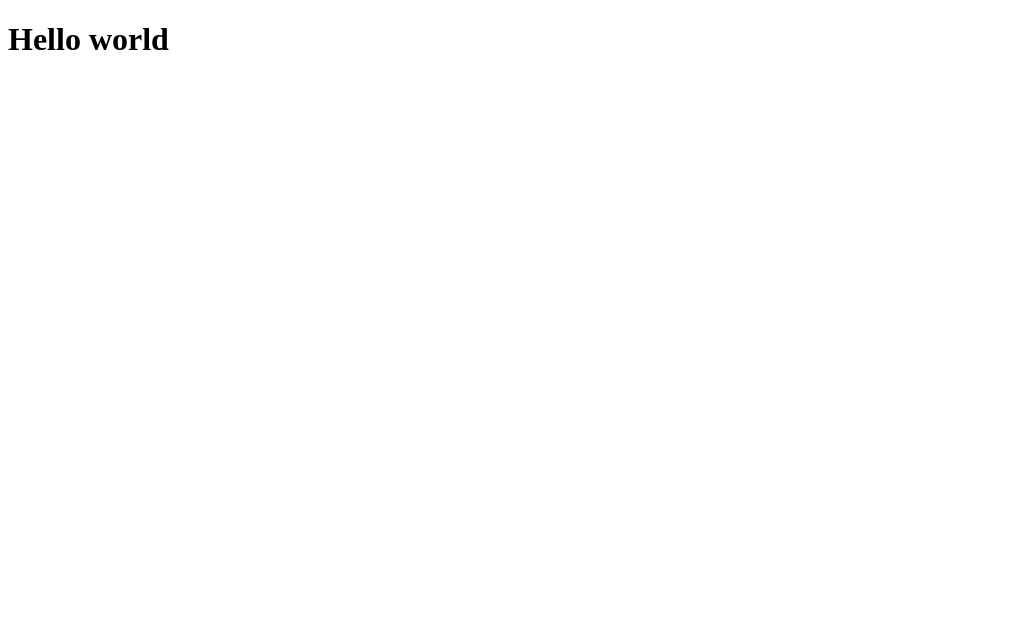
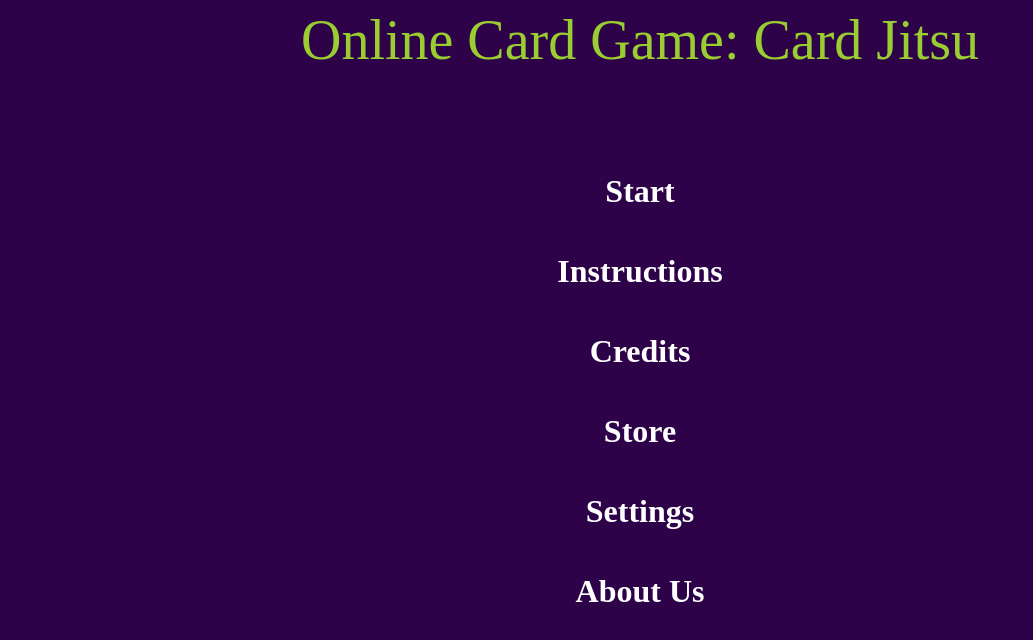
Before and after one commit to martspain/onlineCardGame, a React app: page / in a window 1280 px wide. Shown: the top 640 px of the page, without its empty margins (0-1033 px from the left). Built offline with nearby package versions, Linux system fonts and the light colour scheme; the HTML template or start-up script is replaced by a standard one.

Commit message:
Added Routing and some Scss
Made main menu functional.

```diff
--- /dev/null
+++ b/src/components/pages/ErrorPage/ErrorPage.jsx
@@ -0,0 +1,16 @@
+import { useRouteError } from "react-router-dom";
+
+export default function ErrorPage() {
+  const error = useRouteError();
+  console.error(error);
+
+  return (
+    <div id="error-page">
+      <h1>Oops!</h1>
+      <p>Sorry, the page you are looking for was not found.</p>
+      <p>
+        <i>{error.statusText || error.message}</i>
+      </p>
+    </div>
+  );
+}
--- a/src/components/pages/Homepage/Homepage.jsx
+++ b/src/components/pages/Homepage/Homepage.jsx
@@ -0,0 +1,45 @@
+import React from "react";
+import { Link } from "react-router-dom";
+import './Homepage.scss'
+
+const Homepage = () => {
+  return (
+    <div className="homeContainer">
+      <div className="homeTitle">Online Card Game: Card Jitsu</div>
+      <div className="menuContainer">
+        <div className="menuLinkContainer">
+          <Link to={'/play'}>
+            <h1 className="menuLink">Start</h1>
+          </Link>
+        </div>
+        <div className="menuLinkContainer">
+          <Link to={'/instructions'}>
+            <h1 className="menuLink">Instructions</h1>
+          </Link>
+        </div>
+        <div className="menuLinkContainer">
+          <Link to={'/credits'}>
+            <h1 className="menuLink">Credits</h1>
+          </Link>
+        </div>
+        <div className="menuLinkContainer">
+          <Link to={'/store'}>
+            <h1 className="menuLink">Store</h1>
+          </Link>
+        </div>
+        <div className="menuLinkContainer">
+          <Link to={'/settings'}>
+            <h1 className="menuLink">Settings</h1>
+          </Link>
+        </div>
+        <div className="menuLinkContainer">
+          <Link to={'/about'}>
+            <h1 className="menuLink">About Us</h1>
+          </Link>
+        </div>
+      </div>
+    </div>
+  )
+}
+
+export default Homepage
--- a/src/components/pages/Homepage/Homepage.scss
+++ b/src/components/pages/Homepage/Homepage.scss
@@ -0,0 +1,55 @@
+.menuContainer{
+  display: flex;
+  flex-direction: column;
+  align-items: center;
+  justify-content: center;
+}
+
+.homeContainer{
+  position: relative;
+  display: flex;
+  flex-direction: column;
+  justify-content: center;
+  align-items: center;
+  height: 100%;
+  width: 100%;
+  overflow: hidden;
+}
+
+.homeTitle{
+  color: yellowgreen;
+  font-size: 3.5em;
+  margin-bottom: 10vh;
+}
+
+body{
+  background-color: #2E0249;
+  overflow: hidden;
+}
+
+.menuLink{
+  color: white;
+}
+
+a{
+  text-decoration: none;
+  height: 100%;
+}
+
+.menuLinkContainer{
+  text-align: center;
+  width: 15vw;
+  border-radius: 50%;
+  &:hover{
+    color: #F806CC;
+    box-shadow:
+      inset 0 0 50px #fffffff0,      /* inner white */
+      inset 20px 0 80px #f0f,   /* inner left magenta short */
+      inset -20px 0 80px #0ff,  /* inner right cyan short */
+      inset 20px 0 300px #f0f,  /* inner left magenta broad */
+      inset -20px 0 300px #0ff, /* inner right cyan broad */
+      0 0 50px #fff,            /* outer white */
+      -10px 0 80px #f0f,        /* outer left magenta */
+      10px 0 80px #0ff;         /* outer right cyan */
+  }
+}
--- a/src/index.js
+++ /dev/null
@@ -1,13 +0,0 @@
-import React from "react"
-import ReactDOM from "react-dom"
-
-const App = () => {
-    return (
-        <h1>Hello world</h1>
-    )
-}
-
-ReactDOM.render(
-    <App />,
-    document.getElementById("root")
-)
--- /dev/null
+++ b/src/index.jsx
@@ -0,0 +1,20 @@
+import React from "react"
+import ReactDOM from "react-dom"
+import { createBrowserRouter, RouterProvider, Route } from "react-router-dom"
+import Homepage from "./components/pages/Homepage/Homepage"
+import ErrorPage from "./components/pages/ErrorPage/ErrorPage"
+
+const router = createBrowserRouter([
+    // This array is to add new routes to the app.
+    {
+        path: "/",
+        element: <Homepage />,
+        errorElement: <ErrorPage />,
+    },
+])
+
+ReactDOM.createRoot(document.getElementById("root")).render(
+    <React.StrictMode>
+        <RouterProvider router={router} />
+    </React.StrictMode>
+)
--- a/webpack.config.js
+++ b/webpack.config.js
@@ -14,6 +14,10 @@ module.exports = {
               use: ['style-loader', 'css-loader'],
             },
             {
+              test: /\.scss$/i,
+              use: ['style-loader', 'css-loader', 'sass-loader'],
+            },
+            {
               test: /\.(png|jpe?g|gif|svg|otf|mp4)$/i,
               use: ['file-loader'],
             },
```
Also changed, not shown: package.json (+6 -1 lines), 1 other file (tests, documents, lock files or other folders).
